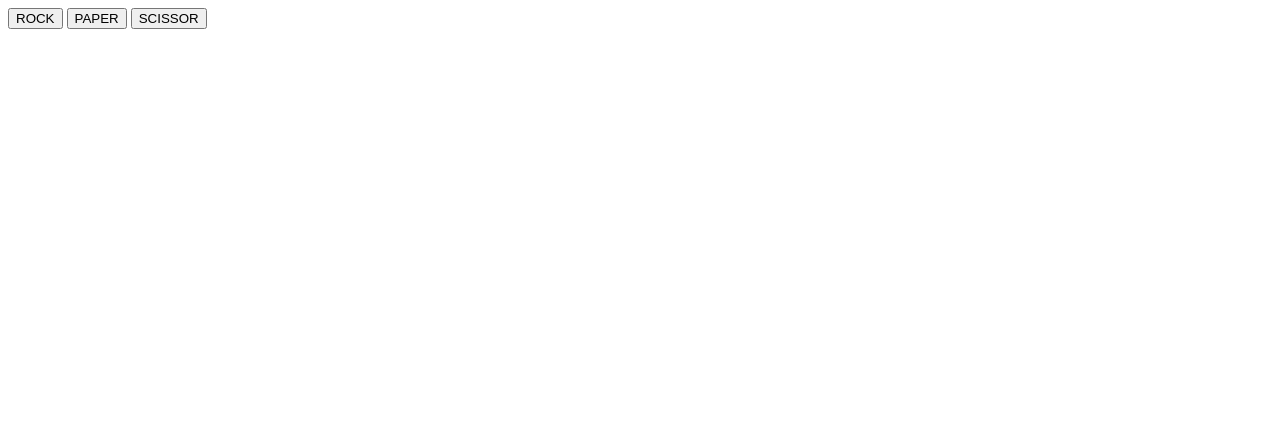
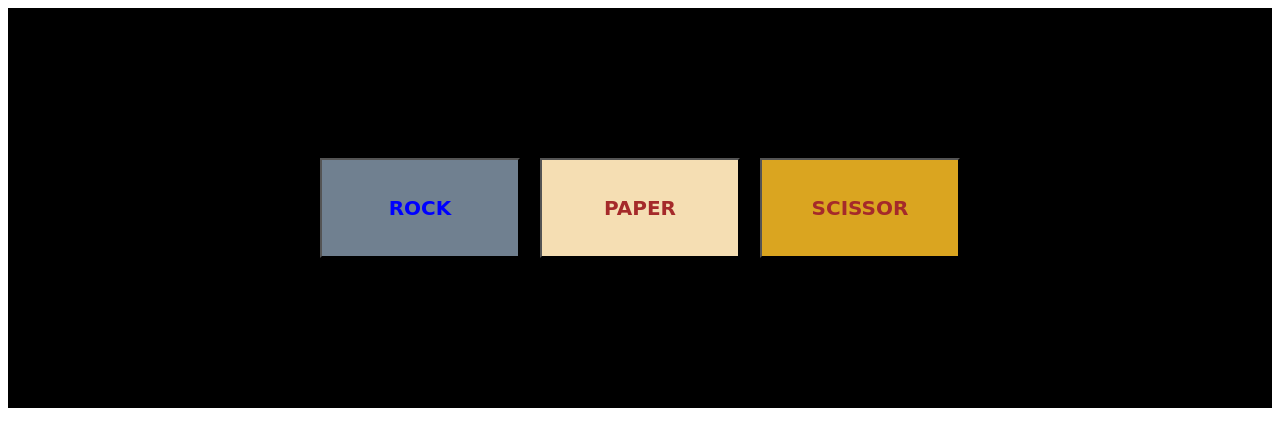
Before and after one commit to vikasAWA/rock-paper-scissors, a plain HTML site: page index.html in a window 1280 px wide. Drawn offline with Linux system fonts and the light colour scheme.

Commit message:
Added some CSS style in html file

```diff
--- a/index.html
+++ b/index.html
@@ -3,6 +3,43 @@
     <head>
         <meta charset="UTF-8">
         <title>Rock-Paper-Scissors</title>
+        <style>
+            .container {
+                width: 100%;
+                height: 400px;
+                background-color: black;
+                display: flex;
+                justify-content: center;
+                align-items: center;
+                gap: 20px;
+            }
+            button {
+                width: 200px;
+                height: 100px;
+            }
+            #rock {
+                background-color: slategray;
+                color: blue;
+                font-size: 20px;
+                font-family: cursive;
+                font-weight: bolder;
+
+            }
+            #paper {
+                background-color: wheat;
+                color: brown;
+                font-size: 20px;
+                font-family: cursive;
+                font-weight: bolder;
+            }
+            #scissor {
+                background-color: goldenrod;
+                color: brown;
+                font-size: 20px;
+                font-family: cursive;
+                font-weight: bolder;
+            }
+        </style>
     </head>
     <body>
         <div class="container">
```
